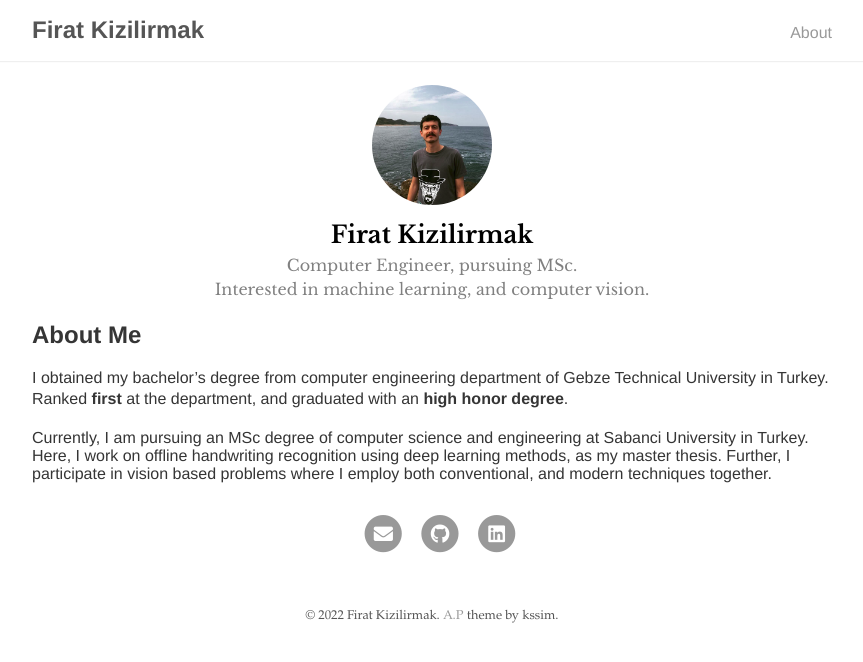
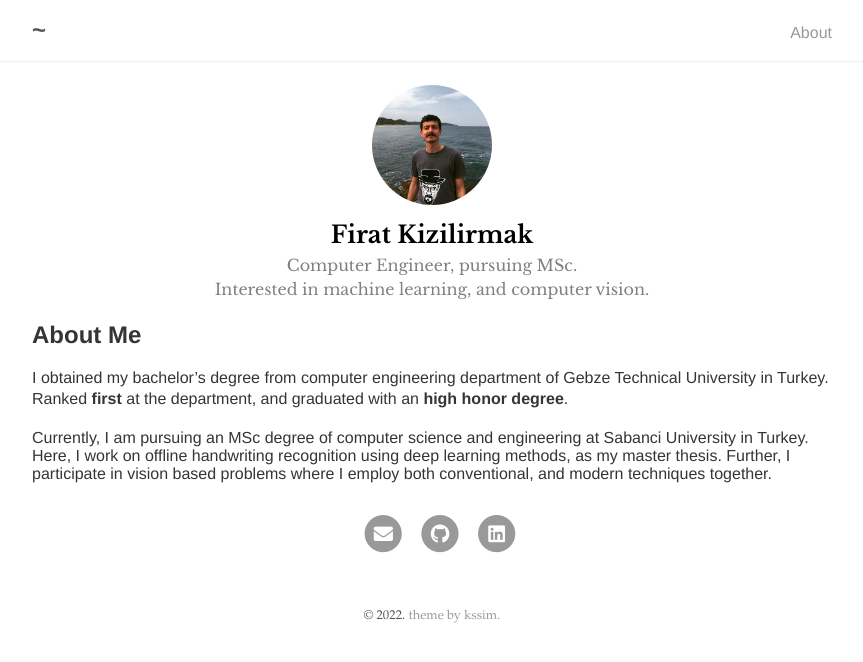
Before and after one commit to firatkizilirmakk/firatkizilirmakk.github.io, a Jekyll site: the page built from docs/index.md, in a window 1280 px wide. Shown: the top 662 px of the page, without its empty margins (208-1071 px from the left). Built offline with Jekyll 4.4.1, drawn with Linux system fonts in a browser that asks for light colours; our own code applies the rules of GitHub Pages for plain Markdown files.

Commit message:
Update navbar

```diff
--- a/docs/_layouts/base.html
+++ b/docs/_layouts/base.html
@@ -7,7 +7,7 @@
     <nav class="nav">
       <div class="nav-container">
         <a href="{{ site.baseurl }}/">
-          <h2 class="nav-title">{{ site.title }}</h2>
+          <h2 class="nav-title">~</h2>
         </a>
         <ul>
           <li><a href="{{ '/' | prepend: site.baseurl }}">About</a></li>
@@ -22,7 +22,7 @@
 
     <footer>
       <span>
-        &copy; <time datetime="{{ site.time }}">{{ site.time | date: '%Y' }}</time> {{ site.author.name }}. <a href="https://github.com/kssim/about-portfolio/">A.P</a> theme by kssim.
+        &copy; <time datetime="{{ site.time }}">{{ site.time | date: '%Y' }}</time>. <a href="https://github.com/kssim/about-portfolio/">theme by kssim.</a>
       </span>
     </footer>
   </body>
```
Also changed, not shown: 2 other files.
